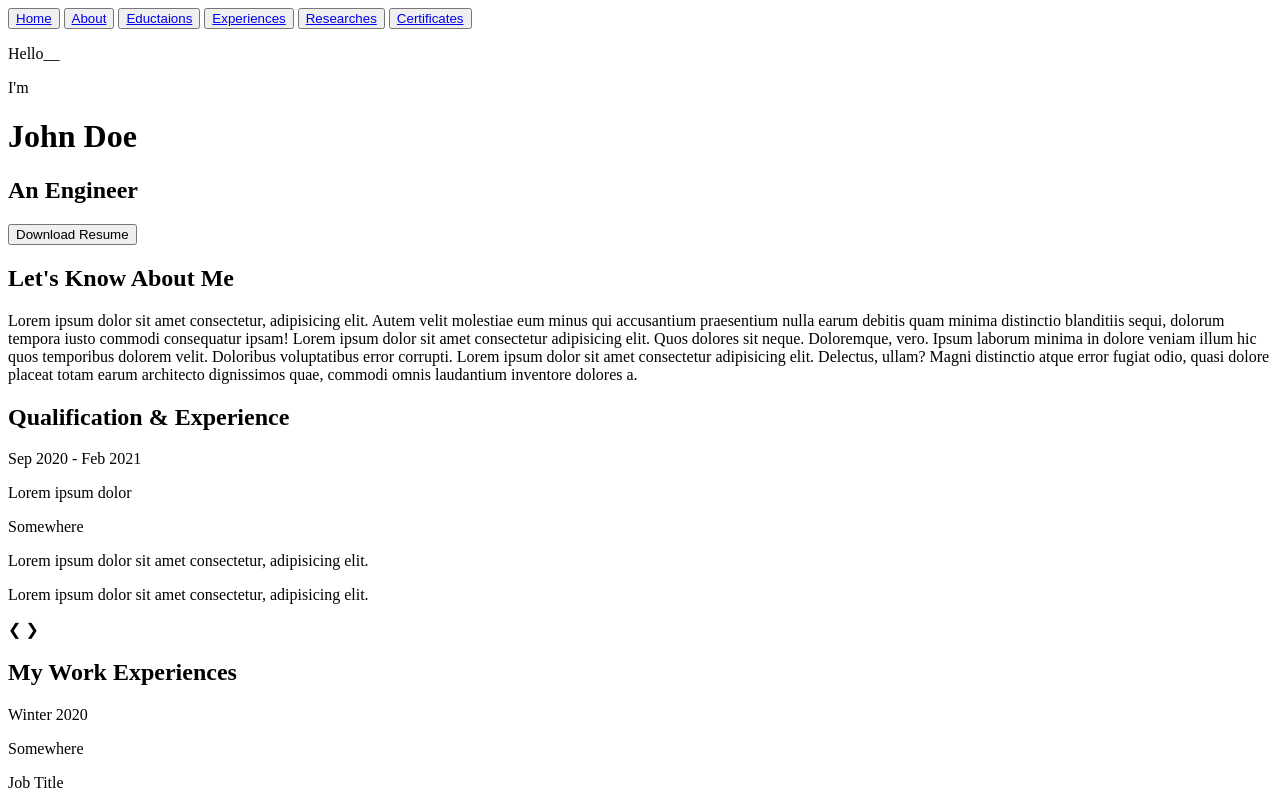
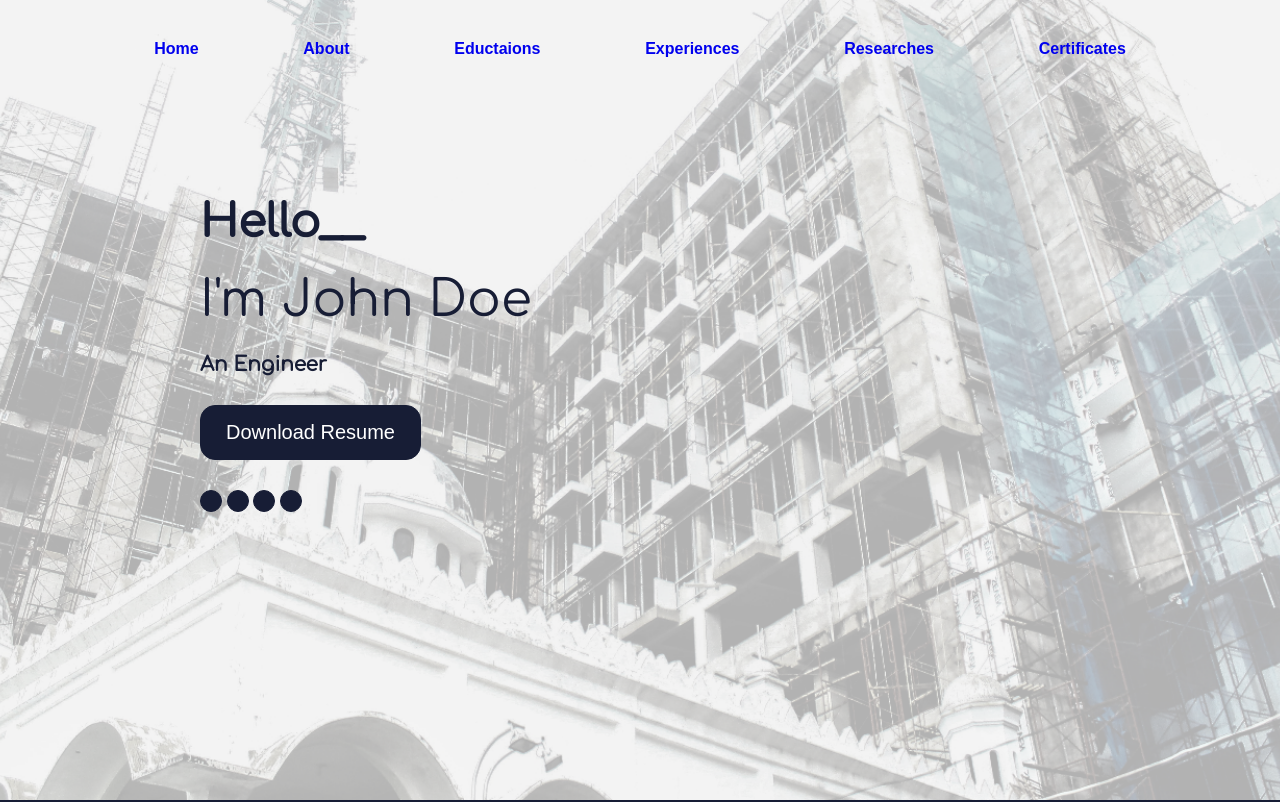
Before and after one commit to Alizeinalzadeh/dark-civil-engineer-resume, a plain HTML site: page index.html in a window 1280 px wide. Shown: the top 802 px of the page. Drawn offline with Linux system fonts and the light colour scheme; the site is published under a folder, as on GitHub Pages, so addresses that start at the root find nothing; some icons are missing.

Commit message:
fix css urls

```diff
--- a/index.html
+++ b/index.html
@@ -5,11 +5,11 @@
   <meta charset="UTF-8" />
   <meta name="viewport" content="width=device-width, initial-scale=1.0" />
   <meta http-equiv="X-UA-Compatible" content="ie=edge" />
-  <link rel="stylesheet" href="/css/reset.min.css">
-  <link rel="stylesheet" href="/css/bootstrap-grid.min.css" />
-  <link rel="stylesheet" href="/css/style.css" />
-  <link rel="stylesheet" href="/css/menu.css">
-  <link rel="stylesheet" href="/css/slideshow.css">
+  <link rel="stylesheet" href="./css/reset.min.css">
+  <link rel="stylesheet" href="./css/bootstrap-grid.min.css" />
+  <link rel="stylesheet" href="./css/style.css" />
+  <link rel="stylesheet" href="./css/menu.css">
+  <link rel="stylesheet" href="./css/slideshow.css">
   <link rel="stylesheet" href="https://d1azc1qln24ryf.cloudfront.net/114779/Socicon/style-cf.css?u8vidh">
   <link href="https://fonts.googleapis.com/css?family=Comfortaa|Open+Sans&display=swap" rel="stylesheet">
 
```
